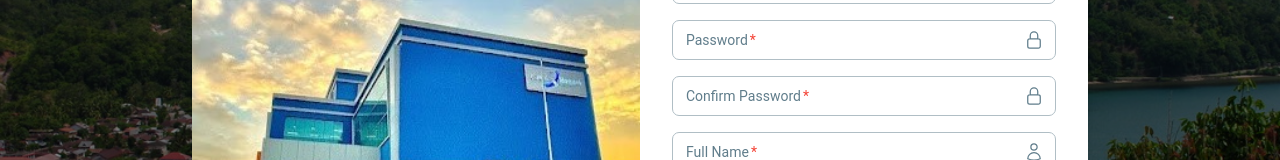
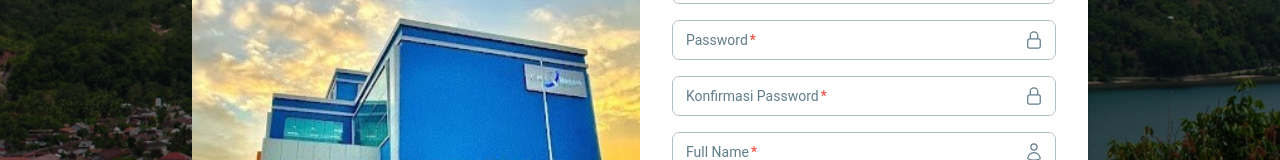
Before and after one commit to Intern-At-Nagari/nagariintern-client, a React (Vite) app: page /auth in a window 1280 px wide. Both pictures are taken after a click on the link "Daftar". Shown: the part 288-448 px from the top of the page. Built offline with nearby package versions, Linux system fonts and the light colour scheme; the HTML template or start-up script is replaced by a standard one.

Commit message:
minor changes

```diff
--- a/src/App.jsx
+++ b/src/App.jsx
@@ -1,6 +1,6 @@
 import React from 'react';
 import { BrowserRouter as Router, Routes, Route } from 'react-router-dom';
-import Home from './components/Home';
+import Home from './components/LandingPage';
 import AuthLayout from './components/AuthLayout';
 import CustomAlert from './components/CustomAlert';
 import './index.css';
--- a/src/components/AuthLayout.jsx
+++ b/src/components/AuthLayout.jsx
@@ -203,6 +203,7 @@ const AuthLayout = () => {
                                             {errors.password}
                                         </Typography>
                                     )}
+
                                 </div>
 
                                 {!isLogin && (
@@ -211,7 +212,7 @@ const AuthLayout = () => {
                                             <Input
                                                 type="password"
                                                 name="confirmPassword"
-                                                label="Confirm Password"
+                                                label="Konfirmasi Password"
                                                 icon={<LockClosedIcon className="h-5 w-5" />}
                                                 value={formData.confirmPassword}
                                                 onChange={handleInputChange}
@@ -223,6 +224,7 @@ const AuthLayout = () => {
                                                     {errors.confirmPassword}
                                                 </Typography>
                                             )}
+
                                         </div>
 
                                         <div>
```
Also changed, not shown: src/components/LandingPage.jsx (renamed from src/components/Home.jsx).
